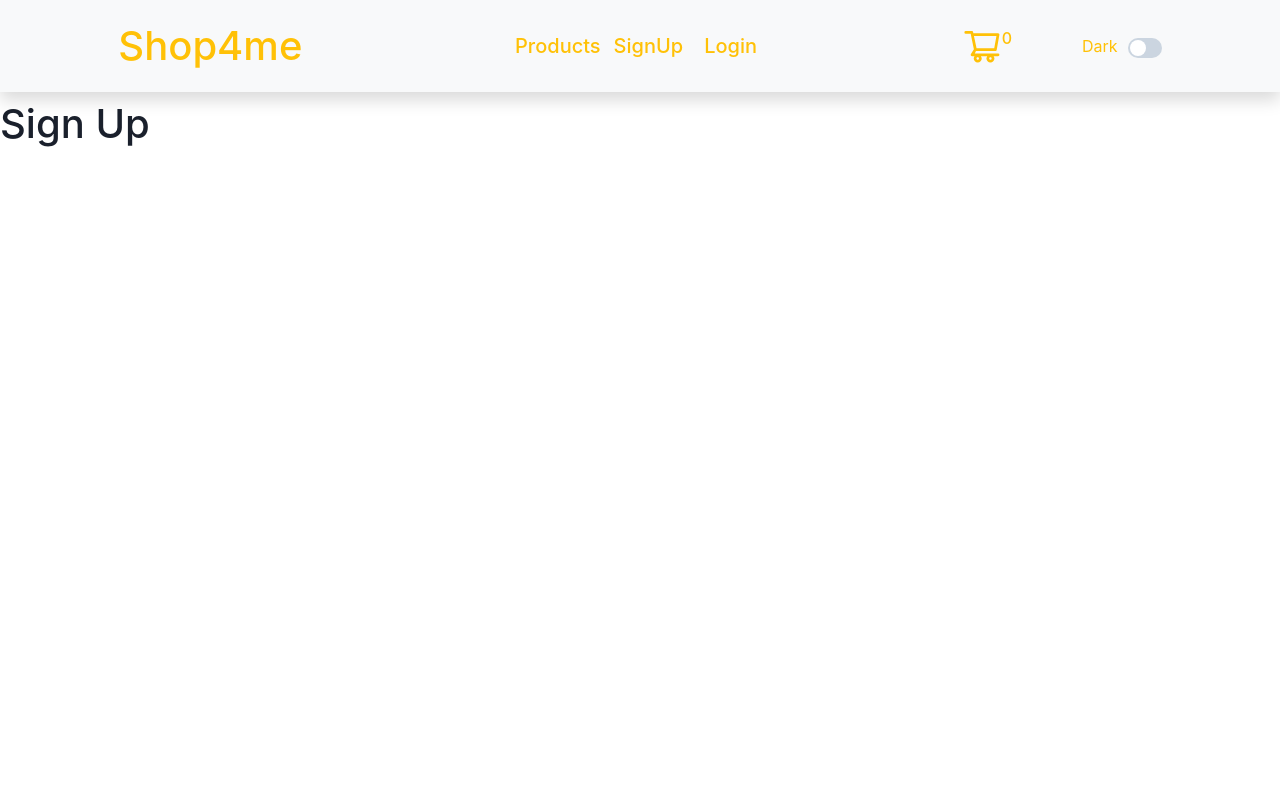
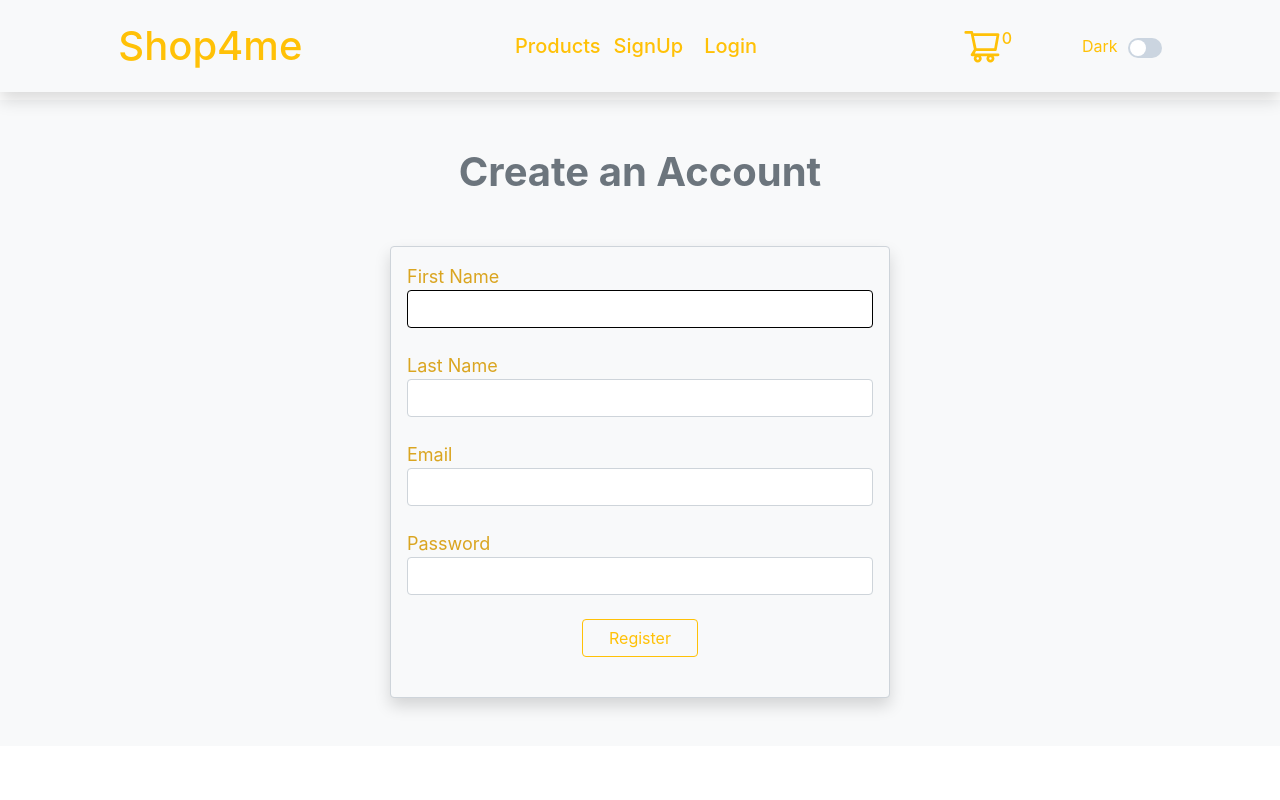
Before and after one commit to mekuzd/Shop4me-React, a React (Vite) app: page /signup in a window 1280 px wide. Shown: the top 800 px of the page. Built offline with nearby package versions, Linux system fonts and the light colour scheme.

Commit message:
modified signup pae

```diff
--- a/package.json
+++ b/package.json
@@ -10,13 +10,13 @@
   },
   "dependencies": {
     "@ant-design/icons": "^4.8.0",
-    "@chakra-ui/react": "^2.4.2",
+    "@chakra-ui/react": "^2.4.3",
     "@emotion/react": "^11.10.5",
     "@emotion/styled": "^11.10.5",
     "antd": "^5.0.0",
     "axios": "^1.2.1",
     "babel-plugin-macros": "^3.1.0",
-    "framer-motion": "^7.6.17",
+    "framer-motion": "^6.5.1",
     "localforage": "^1.10.0",
     "match-sorter": "^6.3.1",
     "react": "^18.2.0",
--- a/src/index.css
+++ b/src/index.css
@@ -150,3 +150,23 @@ thead {
   margin: auto;
   width: auto;
 }
+.form {
+  width: 500px;
+  margin: auto;
+  padding-top: 30px;
+}
+label {
+  font-size: 18px;
+  color: goldenrod;
+  display: flex;
+  justify-content: start;
+}
+.form-control :focus {
+  outline: black !important;
+  border-color: black !important;
+  box-shadow: none !important;
+}
+input {
+  font-size: 18px;
+  padding: 10px;
+}
--- a/src/pages/Signup.jsx
+++ b/src/pages/Signup.jsx
@@ -1,11 +1,69 @@
 import React from "react";
 import DefaultLayout from "../Layouts/DefaultLayout";
+import { useContext } from "react";
+import { Context } from "../../Provider/Context";
+import Footer from "../component/Footer";
+import { useEffect, useRef } from "react";
+
 const Signup = () => {
+  const { Theme } = useContext(Context);
+
+  const firstname = useRef(null);
+  const handleSubmit = (e) => {
+    e.preventDefault();
+  };
+
+  useEffect(() => {
+    firstname.current.focus();
+  }, []);
+
   return (
     <DefaultLayout>
-      <main>
-        <h1>Sign Up</h1>
+      <main className={`bg-${Theme}`}>
+        <div className=" text-center py-5 ">
+          <h1 className="fs-1 fw-bold text-secondary">Create an Account</h1>
+
+          <div className="form ">
+            <form
+              action=""
+              onSubmit={handleSubmit}
+              className={`form-control bg-${Theme} shadow p-3`}
+            >
+              <div>
+                <label htmlFor="firstname">First Name</label>
+                <input
+                  ref={firstname}
+                  type="text"
+                  id="firstname"
+                  className="form-control"
+                />
+              </div>
+              <br />
+              <div>
+                <label htmlFor="lastname">Last Name</label>
+                <input type="text" id="lastname" className="form-control" />
+              </div>
+              <br />
+              <div>
+                <label htmlFor="email">Email</label>
+                <input type="text" id="email" className="form-control" />
+              </div>{" "}
+              <br />
+              <div>
+                <label htmlFor="password">Password</label>
+                <input type="text" id="password" className="form-control" />
+              </div>
+              <button
+                type="button"
+                className="btn btn-outline-warning w-25 my-4"
+              >
+                Register
+              </button>
+            </form>
+          </div>
+        </div>
       </main>
+      <footer>{<Footer />}</footer>
     </DefaultLayout>
   );
 };
```
Also changed, not shown: 1 other file (tests, documents, lock files or other folders).
